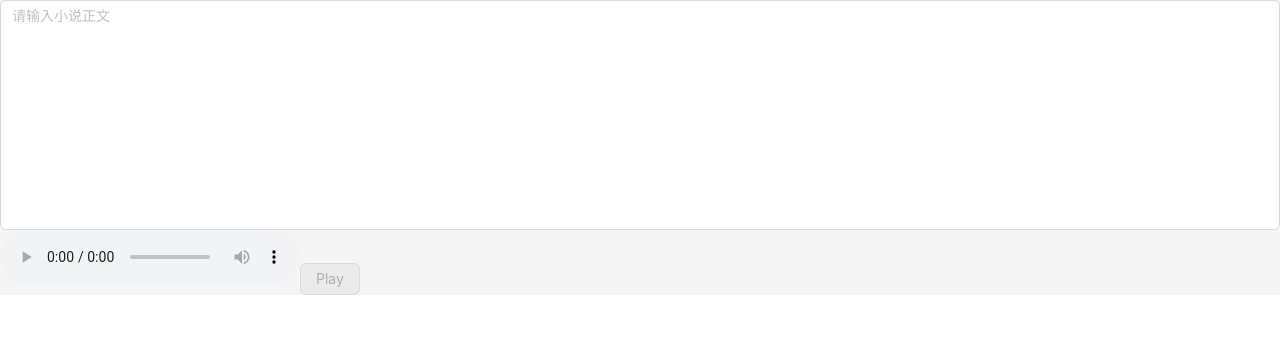
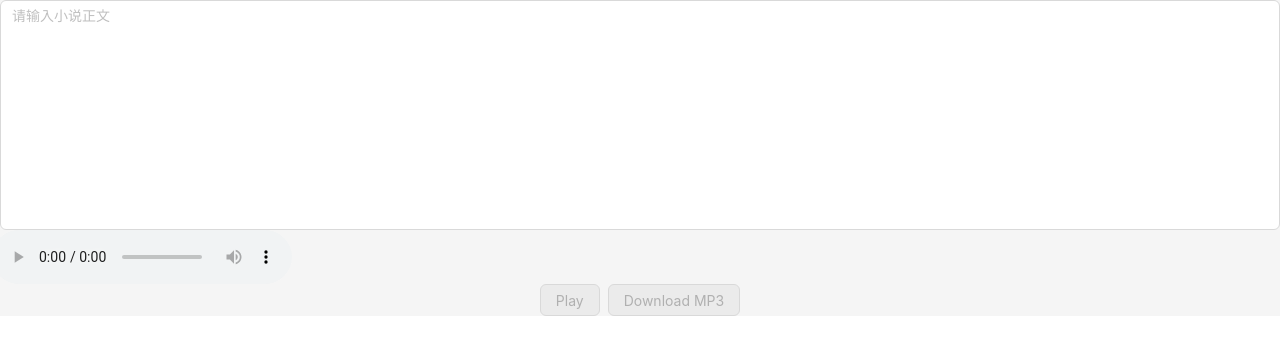
Before and after one commit to doctoroyy/react-audio-stream-demo, a React (Create React App) app: page / in a window 1280 px wide. Shown: the top 354 px of the page. Built offline with nearby package versions, Linux system fonts and the light colour scheme.

Commit message:
feat: support download

```diff
--- a/src/components/AudioPlayer.tsx
+++ b/src/components/AudioPlayer.tsx
@@ -1,4 +1,4 @@
-import { Button, Input, Layout } from 'antd';
+import { Button, Input, Layout, Row, Space, message } from 'antd';
 import React, { FC, useState } from 'react';
 
 interface AudioPlayerProps {
@@ -9,29 +9,33 @@
   const [text, setText] = useState('');
 
   const audioRef = React.useRef<HTMLAudioElement>(null);
+  const mediaSourceRef = React.useRef<MediaSource>();
 
   const play = () => {
     if (audioRef.current) {
       const mediaSource = new MediaSource();
+      mediaSourceRef.current = mediaSource;
       const url = URL.createObjectURL(mediaSource);
       audioRef.current.src = url;
-
+      let isReady = true;
+      let isDone = false;
+      const buff: Uint8Array[] = [];
       mediaSource.addEventListener('sourceopen', async () => {
         const sourceBuffer = mediaSource.addSourceBuffer('audio/mpeg');
-        const buff: Uint8Array[] = [];
-        let isReady = true;
-
         sourceBuffer.addEventListener('updateend', () => {
           if (buff.length > 0) {
             sourceBuffer.appendBuffer(buff.shift() as Uint8Array);
           } else {
+            if (isDone) {
+              mediaSource.endOfStream();
+              sourceBuffer.abort();
+            } else {
               isReady = true;
+            }
           }
         });
 
-        const response = await fetch(
-          'https://edge-tts-as-a-service.doctoroyy.repl.co/tts/stream',
-          {
+        const response = await fetch('https://edge-tts-as-a-service.doctoroyy.repl.co/tts/stream', {
           method: 'POST',
           headers: {
             'Content-Type': 'application/json',
@@ -39,8 +43,7 @@
           body: JSON.stringify({
             text,
           }),
-          }
-        );
+        });
 
         if (!response.ok) {
           throw new Error('Network response was not ok');
@@ -55,9 +58,9 @@
         const pump = async () => {
           const { done, value } = await reader.read();
           if (done) {
-            mediaSource.endOfStream();
-            sourceBuffer.abort();
-          } else {
+            isDone = true;
+            return;
+          }
           if (isReady) {
             sourceBuffer.appendBuffer(value);
             audioRef.current?.play();
@@ -66,13 +69,46 @@
             buff.push(value);
           }
           await pump();
+        };
+
+        await pump();
+      });
     }
   };
 
-        pump();
+  const download = async () => {
+    message.loading('downloading...', 0);
+
+    try {
+      const response = await fetch('https://edge-tts-as-a-service.doctoroyy.repl.co/tts', {
+        method: 'POST',
+        headers: {
+          'Content-Type': 'application/json',
+        },
+        body: JSON.stringify({
+          text,
+        }),
       });
+
+      if (!response.ok) {
+        throw new Error('Network response was not ok');
+      }
+
+      const blob = await response.blob();
+      const url = window.URL.createObjectURL(blob);
+      const a = document.createElement('a');
+      a.href = url;
+      a.download = 'audio.mp3';
+      a.click();
+      setTimeout(() => {
+        window.URL.revokeObjectURL(url);
+      }, 0);
+    } finally {
+      message.destroy();
     }
   };
+
+  const disable = text.length === 0;
 
   return (
     <Layout>
@@ -83,10 +119,19 @@
           placeholder="请输入小说正文"
           autoSize={{ minRows: 10, maxRows: 20 }}
         />
+        <Row gutter={16}>
           <audio ref={audioRef} controls />
-        <Button disabled={text.length === 0} onClick={play}>
+        </Row>
+        <Row justify="center" gutter={16}>
+          <Space>
+            <Button disabled={disable} onClick={play}>
               Play
             </Button>
+            <Button disabled={disable} onClick={download}>
+              Download MP3
+            </Button>
+          </Space>
+        </Row>
       </Layout.Content>
     </Layout>
   );
```
Lines whose indentation alone changed are shown as unchanged.
